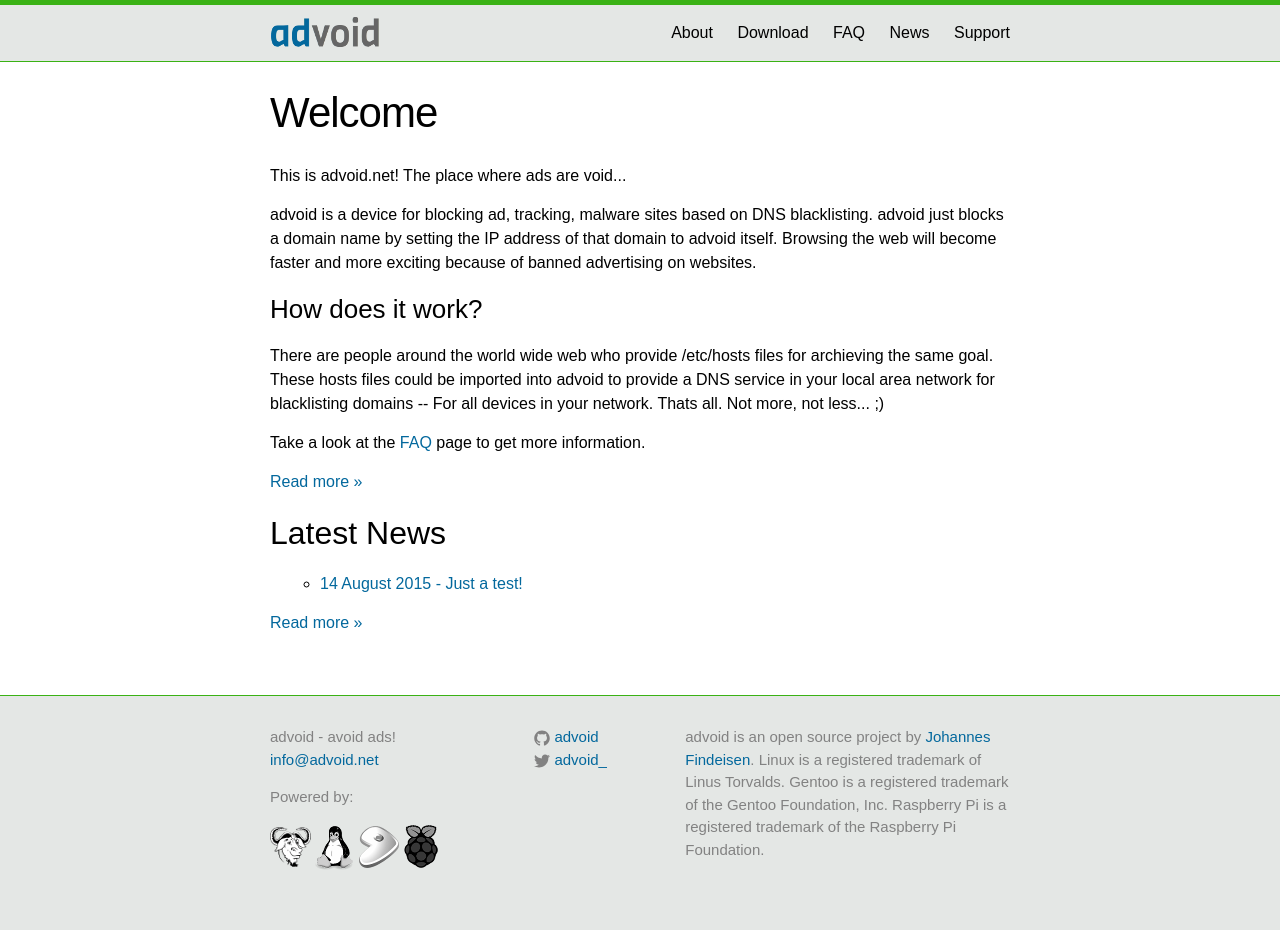
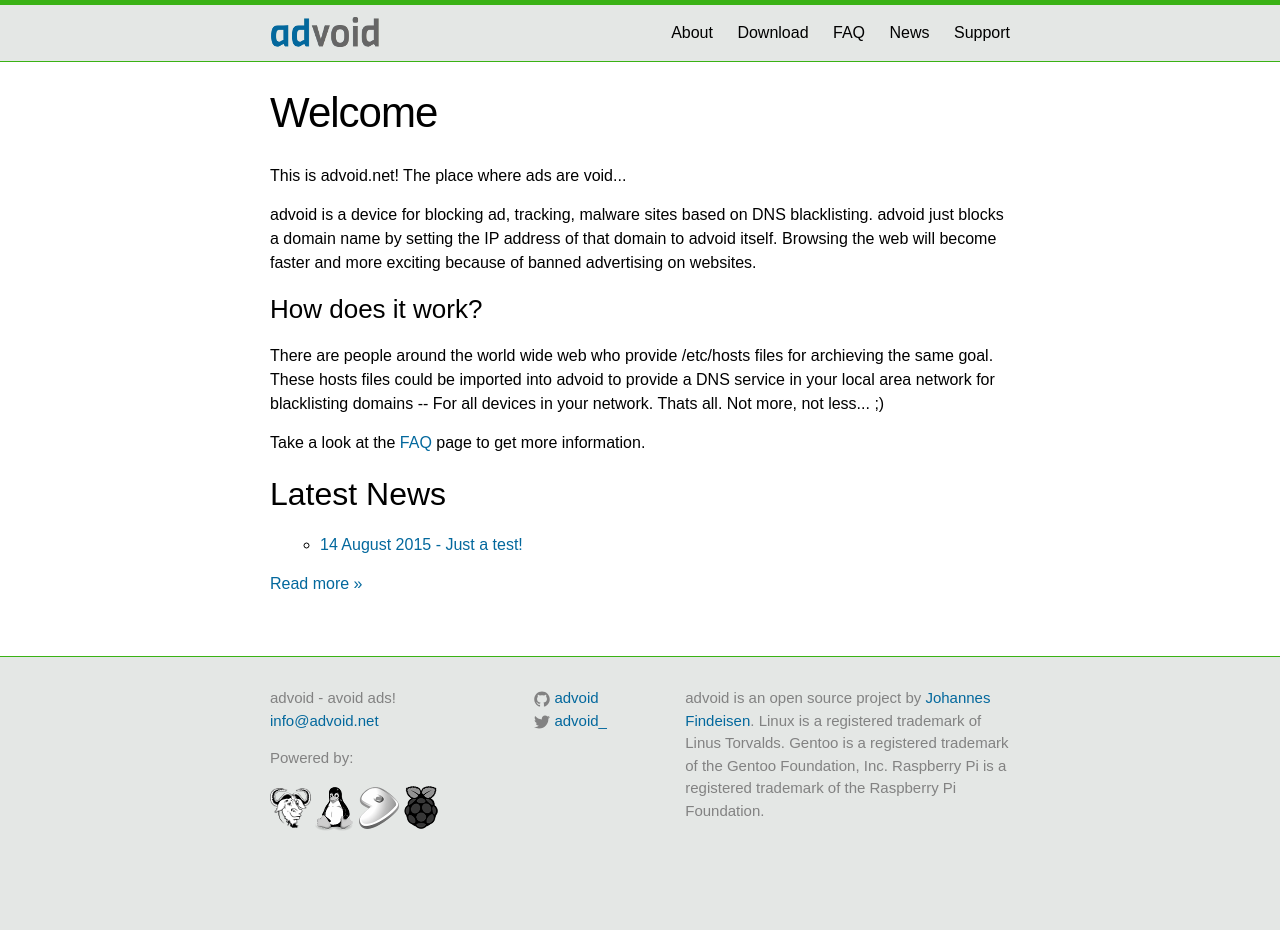
Before and after one commit to advoid/advoid.net, a Jekyll site: the page built from index.md, in a window 1280 px wide. Built offline with Jekyll 4.4.1, drawn with Linux system fonts in a browser that asks for light colours; after the commit the page ends 900 px from its top, so only the background shows below that.

Commit message:
removed senseless link

```diff
--- a/index.md
+++ b/index.md
@@ -14,8 +14,6 @@
 
 <p>Take a look at the <a href="/faq/">FAQ</a> page to get more information.</p>
 
-<p><a href="/about/">Read more &raquo;</a></p>
-
 <h2>Latest News</h2>
 
 <ul class="entries" style="list-style-type: circle;padding-left:20px;">
```
